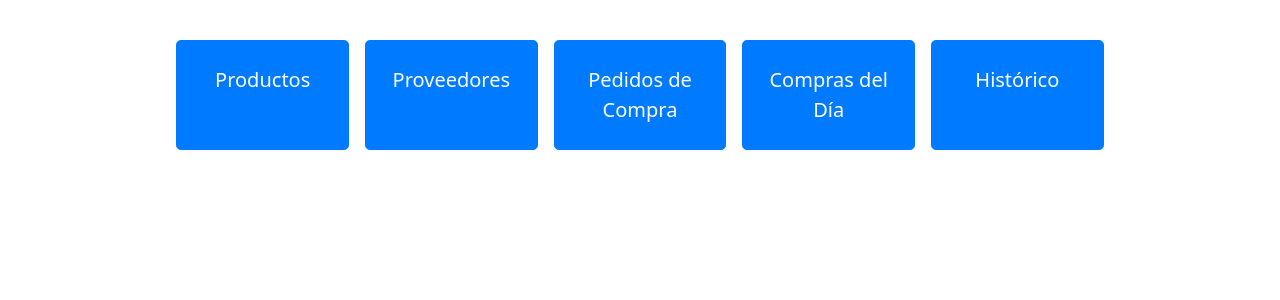
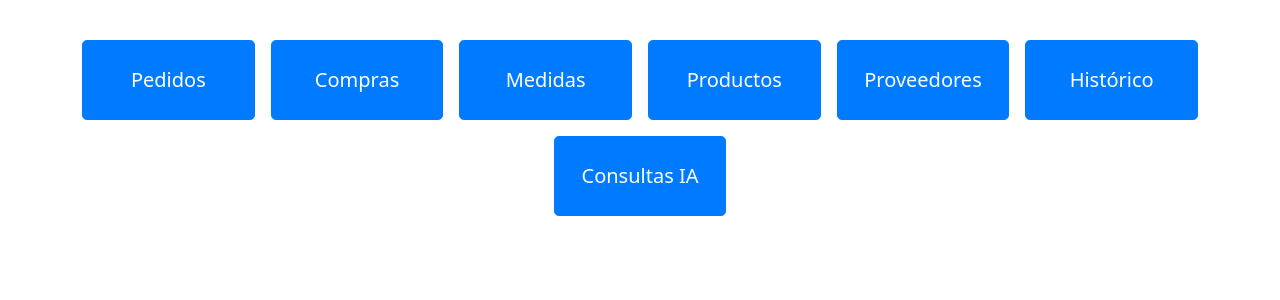
Before and after one commit to ecanar/AppMontebello, a Flask app: page / in a window 1280 px wide. Shown: the part 56-356 px from the top of the page. Run offline with Flask 3, Linux system fonts and the light colour scheme; some libraries are stand-ins or nearby versions.

Commit message:
Agregar todos los botones en pagina de inicio con mismo orden del menu

```diff
--- a/templates/index.html
+++ b/templates/index.html
@@ -6,19 +6,25 @@
 
 <div class="row mt-4 g-3 justify-content-center">
     <div class="col-md-2 d-grid">
+        <a href="{{ url_for('pedidos') }}" class="btn btn-primary btn-lg py-4">Pedidos</a>
+    </div>
+    <div class="col-md-2 d-grid">
+        <a href="{{ url_for('compras') }}" class="btn btn-primary btn-lg py-4">Compras</a>
+    </div>
+    <div class="col-md-2 d-grid">
+        <a href="{{ url_for('medidas') }}" class="btn btn-primary btn-lg py-4">Medidas</a>
+    </div>
+    <div class="col-md-2 d-grid">
         <a href="{{ url_for('productos') }}" class="btn btn-primary btn-lg py-4">Productos</a>
     </div>
     <div class="col-md-2 d-grid">
         <a href="{{ url_for('proveedores') }}" class="btn btn-primary btn-lg py-4">Proveedores</a>
     </div>
     <div class="col-md-2 d-grid">
-        <a href="{{ url_for('pedidos') }}" class="btn btn-primary btn-lg py-4">Pedidos de Compra</a>
+        <a href="{{ url_for('historico') }}" class="btn btn-primary btn-lg py-4">Histórico</a>
     </div>
     <div class="col-md-2 d-grid">
-        <a href="{{ url_for('compras') }}" class="btn btn-primary btn-lg py-4">Compras del Día</a>
-    </div>
-    <div class="col-md-2 d-grid">
-        <a href="{{ url_for('historico') }}" class="btn btn-primary btn-lg py-4">Histórico</a>
+        <a href="{{ url_for('consultas_ia') }}" class="btn btn-primary btn-lg py-4">Consultas IA</a>
     </div>
 </div>
 {% endblock %}
```
